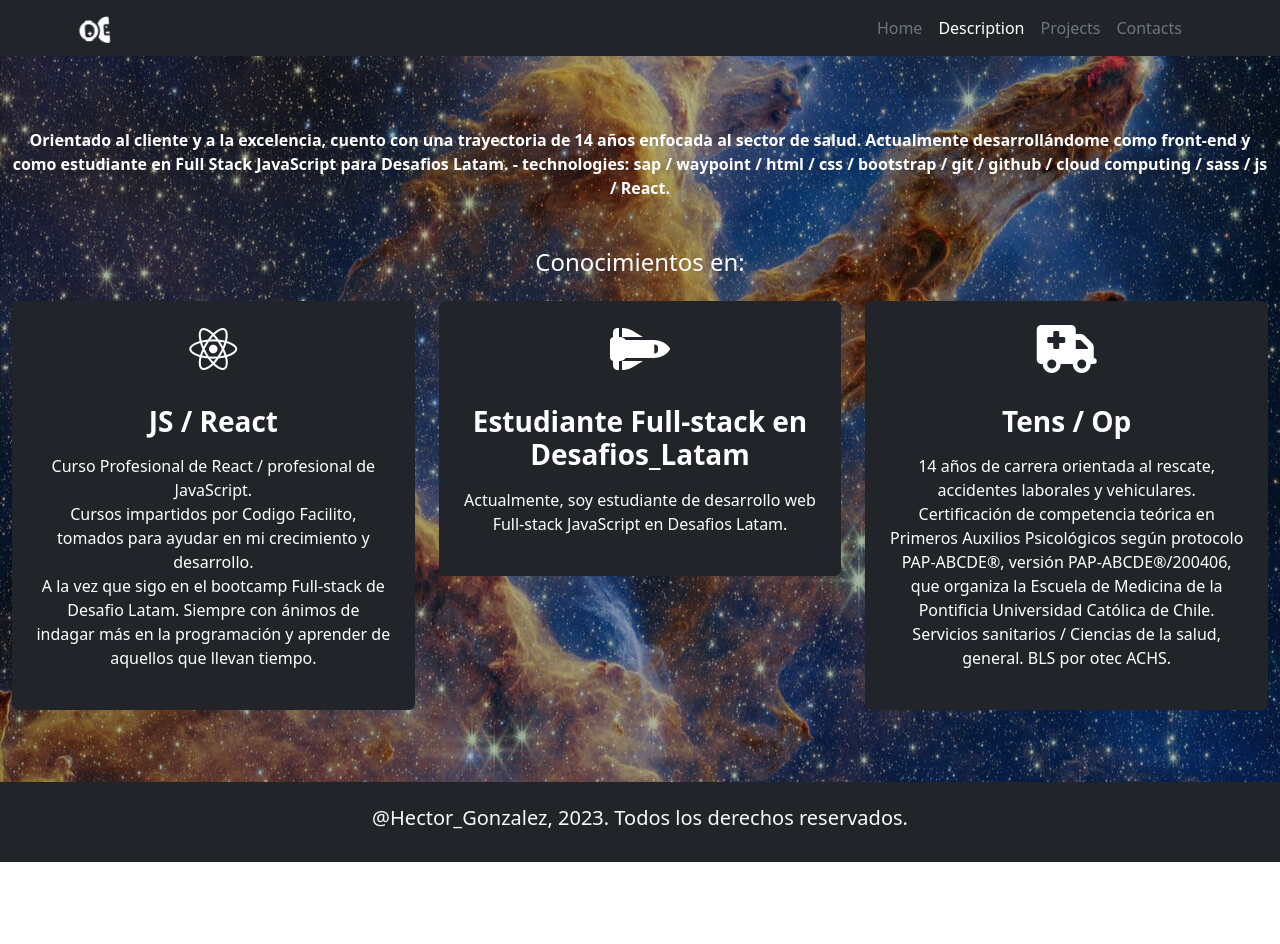
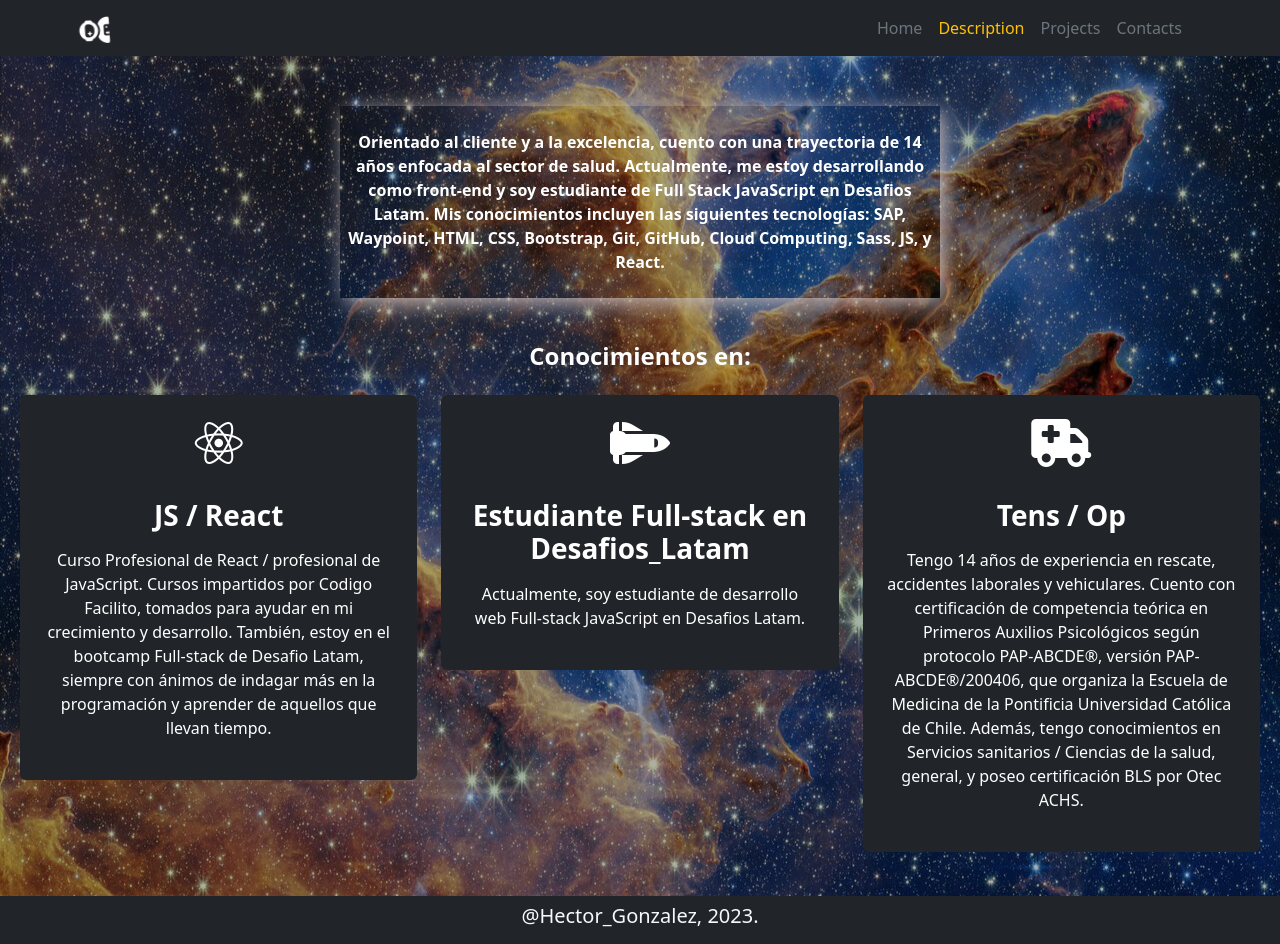
Before and after one commit to hector1489/kaimanProject, a React (Vite) app: page /viewsdescription in a window 1280 px wide. Before the commit the page ends 862 px from the top, so only its background shows below. Built offline with nearby package versions, Linux system fonts and the light colour scheme.

Commit message:
request felx

```diff
--- a/src/App.css
+++ b/src/App.css
@@ -14,30 +14,75 @@ body {
     background-position: center;
 }
 
-section {
-    color: white;
-}
-
-
 
 .navbar-brand i {
     font-size: 30px;
-    /* Tamaño del ícono */
+}
+
+.container-intro {
+    width: 100%;
+    height: 90vh;
+    display: flex;
+    flex-direction: column;
+    align-items: center;
+    justify-content: center;
+    padding: 20px;
+}
+
+.intro-text {
+    display: flex;
+    flex-direction: column;
+    align-items: center;
+    color: white;
+    box-shadow: 5px 5px 20px rgba(199, 189, 189, 0.973);
+    margin: 50px;
+}
+
+.intro-text>div {
+    margin: 5px;
 }
 
 .rounded-image {
-    width: 400px;
-    height: 400px;
+    width: 100%;
+    max-width: 400px;
+    height: auto;
     border-radius: 50%;
     box-shadow: 5px 5px 20px rgba(199, 189, 189, 0.973);
 }
 
-.container-intro {
+/* Media queries */
+@media (min-width: 768px) {
+    .container-intro {
+        flex-direction: row;
+        justify-content: space-between;
+        align-items: center;
+    }
+
+    .intro-text {
+        margin-bottom: 0;
+        margin-right: 20px;
+    }
+}
+/*description*/
+.container-description {
     width: 100%;
-    height: 100vh;
     display: flex;
+    flex-direction: column;
+    justify-content: center;
+    align-items: center;
+    text-align: center;
+    margin-top: 50px;
 }
 
+.container-p {
+    width: 600px;
+    box-shadow: 5px 5px 20px rgba(199, 189, 189, 0.973);
+    color: white;
+}
+.section-container {
+    color: white;
+    margin: 20px;
+}
 /*cards*/
 .card-container {
     display: flex;
@@ -96,9 +141,14 @@ section {
     width: 500px;
     height: 500px;
     box-shadow: 5px 5px 20px rgba(199, 189, 189, 0.973);
+    text-align: center;
+    border-radius: 10px;
+}
 
-    text-align: center;
+.container-icon {
+    margin: 50px;
 }
+
 .social-icon {
     color: rgb(48, 120, 245);
     transition: color 0.2s;
@@ -109,6 +159,12 @@ section {
     color: #1fb839;
 }
 
+li {
+    margin: 10px;
+    text-align: start;
+}
+
+/*Projects*/
 .container-projects {
     width: 100%;
     height: 90vh;
--- a/src/components/Browser.jsx
+++ b/src/components/Browser.jsx
@@ -3,7 +3,7 @@ import { NavLink } from 'react-router-dom'
 
 const Browser = () => {
   const setActiveClass = ({ isActive }) => {
-    return isActive ? "text-white text-decoration-none me-3" : "text-secondary text-decoration-none me-3";
+    return isActive ? "text-warning text-decoration-none me-3" : "text-secondary text-decoration-none me-3";
   };
 
   return (
--- a/src/components/Cards.jsx
+++ b/src/components/Cards.jsx
@@ -8,7 +8,7 @@ const Cards = () => {
   return (
     <>
       {data.map((item) => (
-        <Card style={{ width: '18rem' }} key={item.id} className="p-2">
+        <Card style={{ width: '25rem' }} key={item.id} className="p-2">
           <Card.Img variant="top" src={item.image} />
           <Card.Body className="d-flex flex-column align-items-center">
             <Card.Title>{item.name}</Card.Title>
--- a/src/components/Description.jsx
+++ b/src/components/Description.jsx
@@ -1,56 +1,49 @@
+
 const Description = () => {
   return (
-    <section id="About-me" className="container-fluid text-center my-5">
-      <div className="row">
-        <div className="col-12">
-          <p className="my-4 fw-bold">
-            Orientado al cliente y a la excelencia, cuento con una trayectoria de 14 años enfocada al sector de salud.
-            Actualmente desarrollándome como front-end y como estudiante en Full Stack JavaScript para Desafios Latam.
-            - technologies: sap / waypoint / html / css / bootstrap / git / github / cloud computing / sass / js / React.
-          </p>
-        </div>
+    <section id="About-me" className="container-description">
+      <div className="container-p">
+        <p className="my-4 fw-bold" >
+          Orientado al cliente y a la excelencia, cuento con una trayectoria de 14 años enfocada al sector de salud.
+          Actualmente, me estoy desarrollando como front-end y soy estudiante de Full Stack JavaScript en Desafios Latam.
+          Mis conocimientos incluyen las siguientes tecnologías: SAP, Waypoint, HTML, CSS, Bootstrap, Git, GitHub, Cloud Computing, Sass, JS, y React.
+        </p>
       </div>
 
       <div className="section-container">
-        <h4 className="my-4">Conocimientos en:</h4>
+        <h4 className="fw-bold  my-4">Conocimientos en:</h4>
         <div className="row justify-content-center">
-          <div className="col-md-4 mb-4">
-            <div className="bg-dark p-4 rounded text-white">
-              <i className="fab fa-react fa-3x mb-3" />
-              <h3 className="my-3 fw-bold">JS / React</h3>
-              <p className="my-3">
-                Curso Profesional de React / profesional de JavaScript.
-                <br />
-                Cursos impartidos por Codigo Facilito, tomados para ayudar en mi crecimiento y desarrollo.
-                <br />
-                A la vez que sigo en el bootcamp Full-stack de Desafio Latam. Siempre con ánimos de indagar más en la programación y aprender de aquellos que llevan tiempo.
-              </p>
-            </div>
-          </div>
-          <div className="col-md-4 mb-4">
-            <div className="bg-dark p-4 rounded text-white">
-              <i className="fas fa-shuttle-space fa-3x mb-3" />
-              <h3 className="my-3 fw-bold">Estudiante Full-stack en Desafios_Latam</h3>
-              <p className="my-3">
-                Actualmente, soy estudiante de desarrollo web Full-stack JavaScript en Desafios Latam.
-              </p>
-            </div>
-          </div>
-          <div className="col-md-4 mb-4">
-            <div className="bg-dark p-4 rounded text-white">
-              <i className="fa-solid fa-truck-medical fa-3x mb-3" />
-              <h3 className="my-3 fw-bold">Tens / Op</h3>
-              <p className="my-3">
-                14 años de carrera orientada al rescate, accidentes laborales y vehiculares.
-                <br />
-                Certificación de competencia teórica en Primeros Auxilios Psicológicos según protocolo PAP-ABCDE®, versión PAP-ABCDE®/200406, que organiza la Escuela de Medicina de la Pontificia Universidad Católica de Chile. Servicios sanitarios / Ciencias de la salud, general. BLS por otec ACHS.
-              </p>
-            </div>
-          </div>
+          <Skill
+            iconClass="fab fa-react fa-3x mb-3"
+            title="JS / React"
+            description="Curso Profesional de React / profesional de JavaScript. Cursos impartidos por Codigo Facilito, tomados para ayudar en mi crecimiento y desarrollo. También, estoy en el bootcamp Full-stack de Desafio Latam, siempre con ánimos de indagar más en la programación y aprender de aquellos que llevan tiempo."
+          />
+          <Skill
+            iconClass="fas fa-shuttle-space fa-3x mb-3"
+            title="Estudiante Full-stack en Desafios_Latam"
+            description="Actualmente, soy estudiante de desarrollo web Full-stack JavaScript en Desafios Latam."
+          />
+          <Skill
+            iconClass="fa-solid fa-truck-medical fa-3x mb-3"
+            title="Tens / Op"
+            description="Tengo 14 años de experiencia en rescate, accidentes laborales y vehiculares. Cuento con certificación de competencia teórica en Primeros Auxilios Psicológicos según protocolo PAP-ABCDE®, versión PAP-ABCDE®/200406, que organiza la Escuela de Medicina de la Pontificia Universidad Católica de Chile. Además, tengo conocimientos en Servicios sanitarios / Ciencias de la salud, general, y poseo certificación BLS por Otec ACHS."
+          />
         </div>
       </div>
     </section>
   )
 }
 
+const Skill = ({ iconClass, title, description }) => {
+  return (
+    <div className="col-md-4 mb-4">
+      <div className="bg-dark p-4 rounded text-white">
+        <i className={iconClass} />
+        <h3 className="my-3 fw-bold">{title}</h3>
+        <p className="my-3">{description}</p>
+      </div>
+    </div>
+  )
+}
+
 export default Description
--- a/src/components/Footer.jsx
+++ b/src/components/Footer.jsx
@@ -1,7 +1,7 @@
 const Footer = () => {
     return (
-        <footer className="bg-dark text-center text-light p-4">
-            <h5>@Hector_Gonzalez, 2023. Todos los derechos reservados.</h5>
+        <footer className="bg-dark text-center text-light p-2">
+            <h5>@Hector_Gonzalez, 2023.</h5>
         </footer>
     );
 }
--- a/src/components/Form.jsx
+++ b/src/components/Form.jsx
@@ -5,7 +5,11 @@ const Contacto = () => {
     <Form className="container-form">
       <Form.Group className="mb-3 form-group bg-dark">
         <Form.Label className="container-fluid my-5 fw-bold text-white text-decoration-none text-uppercase">Contacto :</Form.Label>
-        <div className="container">
+        <ul className="text-white text-decoration-none">
+          <li><span className="fw-bold me-3">Mail:</span> g.p.hector.alejandro@gmail.com</li>
+          <li><span className="fw-bold me-2">Fono:</span> +569-50882834</li>
+        </ul>
+        <div className="container-icon">
           <div className="col-12">
             <div className="fa-3x text-center color-dark">
               <a className="social-icon pe-2" href="https://github.com/hector1489" target="_blank" rel="noopener noreferrer">
--- a/src/data.json
+++ b/src/data.json
@@ -3,38 +3,45 @@
     "projects": [
       {
         "id": 1,
-            "name": "JavaScript",
-            "image": "/img/inmobiliaria.png",
-            "description": "Landing page de prueba para conocimientos en las propiedades display y js. Se añaden alert y estructura al proyecto.",
+        "name": "Poke.Dex",
+        "image": "/img/pokeDex.png",
+        "description": "Proyecto orientado al consumo de api e incorporación de Context.",
+        "url": "https://github.com/hector1489/Poke.dex"
+      },
+      {
+        "id": 2,
+        "name": "Star-Wars.Dex",
+        "image": "/img/starwarsapi.png",
+        "description": "App. para el consumo de Swapi (Api de Star Wars). Aquí encuentra Cards con la información de la Api más imágenes adheridas desde un folder img.",
+        "url": "https://github.com/hector1489/starWarsApi"
+      },
+      {
+        "id": 3,
+        "name": "Iguana page",
+        "image": "/img/iguana.png",
+        "description": "Blog de prueba con display en flex y float.",
         "url": "https://github.com/hector1489/carritoViteReact/tree/main/carritoReact"
       },
       {
-            "id": 2,
+        "id": 4,
+        "name": "inmobiliaria",
+        "image": "/img/cuppon.png",
+        "description": "Documento Html con implementación de Css y bootstrap.",
+        "url": "https://github.com/hector1489/carritoViteReact/tree/main/carritoReact"
+      },
+      {
+        "id": 5,
         "name": "Carrito de compras",
         "image": "/img/Carrito2.png",
         "description": "Carrito de compras en Vite+React. Proyecto personal.",
         "url": "https://github.com/hector1489/carritoViteReact/tree/main/carritoReact"
       },
       {
-            "id": 3,
-            "name": "inmobiliaria",
-            "image": "/img/cuppon.png",
-            "description": "Documento Html con implementacion de Css y bootstrap.",
+        "id": 6,
+        "name": "JavaScript",
+        "image": "/img/inmobiliaria.png",
+        "description": "Landing page de prueba para conocimientos en las propiedades display y js. Se añaden alert y estructura al proyecto.",
         "url": "https://github.com/hector1489/carritoViteReact/tree/main/carritoReact"
-        },
-        {
-            "id": 4,
-            "name": "Iguana page",
-            "image": "/img/iguana.png",
-            "description": "Blog de prueba con display en flex y float.",
-            "url": "https://github.com/hector1489/carritoViteReact/tree/main/carritoReact"
-        },
-        {
-            "id": 5,
-            "name": "Star-Wars.Dex",
-            "image": "/img/starwarsapi.png",
-            "description": "App. para el consumo de Swapi (Api de Star Wars). Aqui encuentra Cards con la informacion de la Api mas imagenes adheridas desde un folder img.",
-            "url": "https://github.com/hector1489/starWarsApi"
       }
     ]
   }
```
Also changed, not shown: src/components/Intro.jsx (+6 -5 lines), public/img/pokeDex.png (added). Lines whose indentation alone changed are shown as unchanged.
